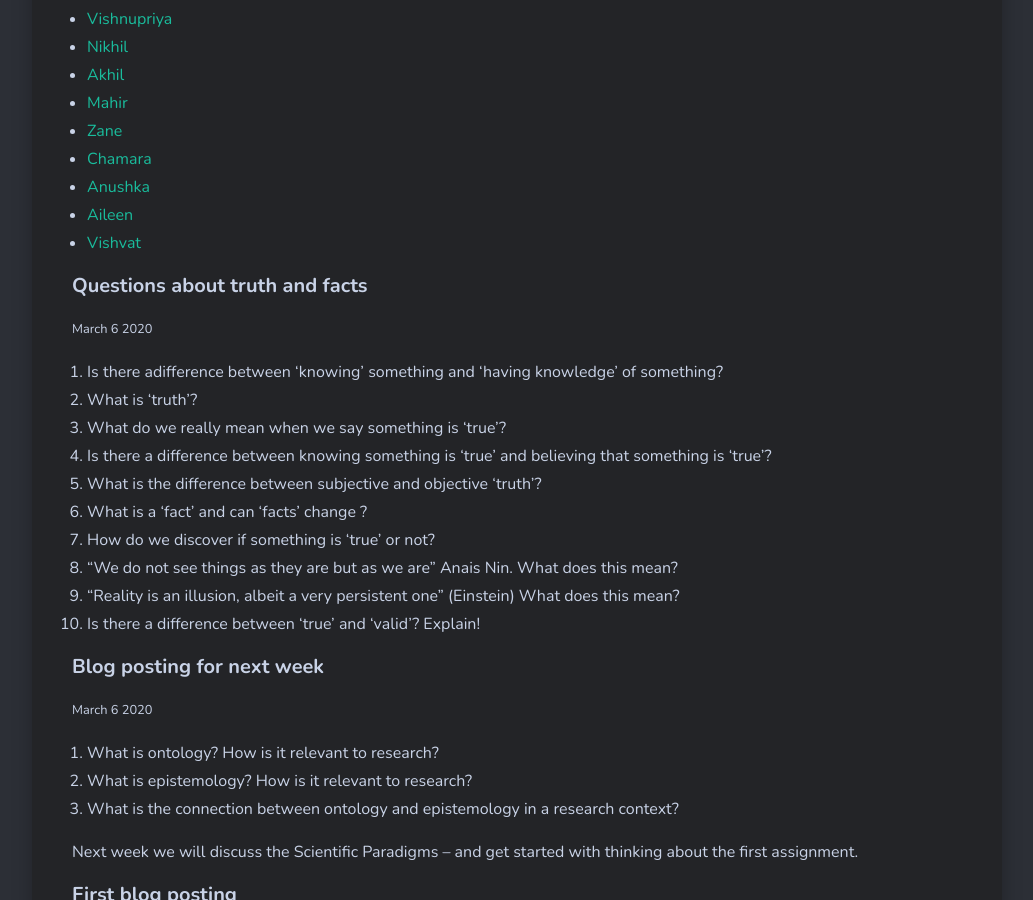
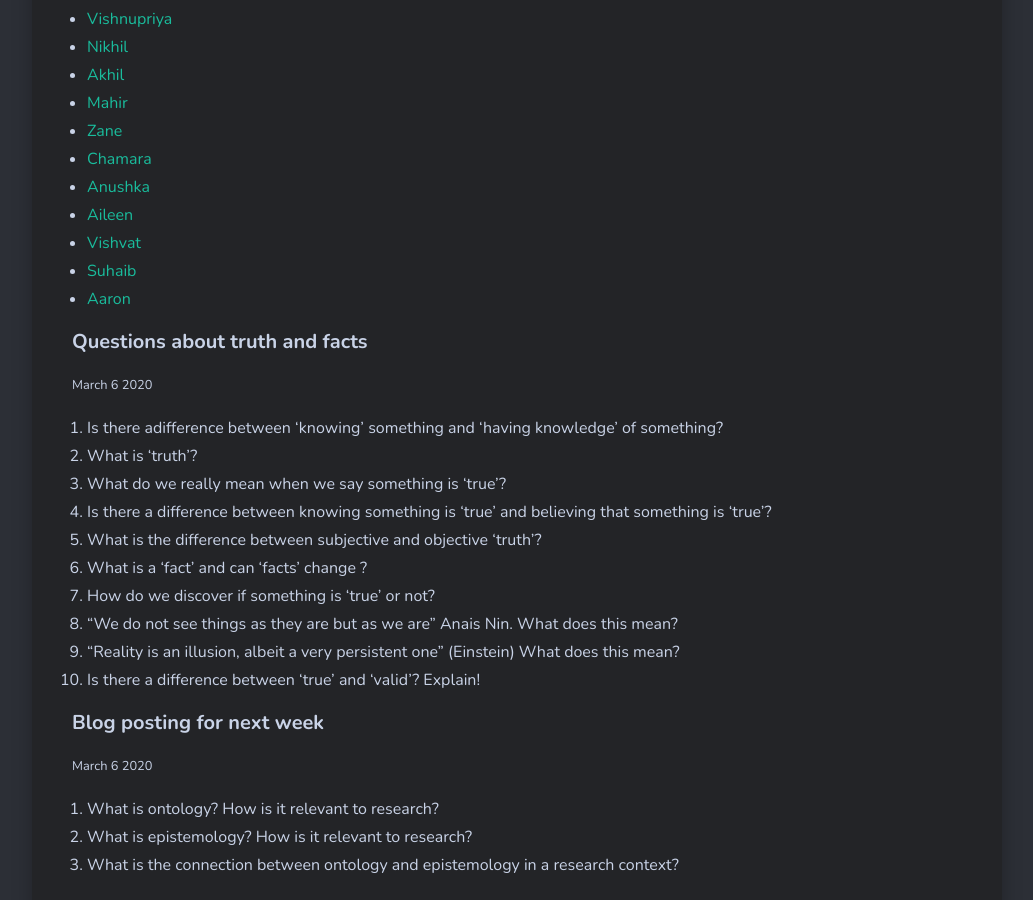
Before and after one commit to larsoliverdam/nmit, a Jekyll site: the page built from _pages/RES701.md, in a window 1280 px wide and 900 px high, scrolled down 1342 px. Shown: the whole window, without its empty margins (123-1156 px from the left). Built offline with Jekyll 4.4.1, drawn with Linux system fonts in a browser that asks for light colours; nearby versions of some CDN libraries; comment, search, counter and statistics services are not loaded.

Commit message:
add blogs

```diff
--- a/_pages/RES701.md
+++ b/_pages/RES701.md
@@ -31,6 +31,8 @@ image: 08.jpg
 * [Anushka](https://researchmethodsanushka.blogspot.com/)
 * [Aileen](https://aepnmit2020.wordpress.com)
 * [Vishvat](https://researchmthds.wordpress.com/)
+* [Suhaib](https://suhaibparappallathres.wordpress.com)
+* [Aaron](AaronsResearchMethods.blogspot.com)
 
 #### Questions about truth and facts
 <small>March 6 2020</small>
```
